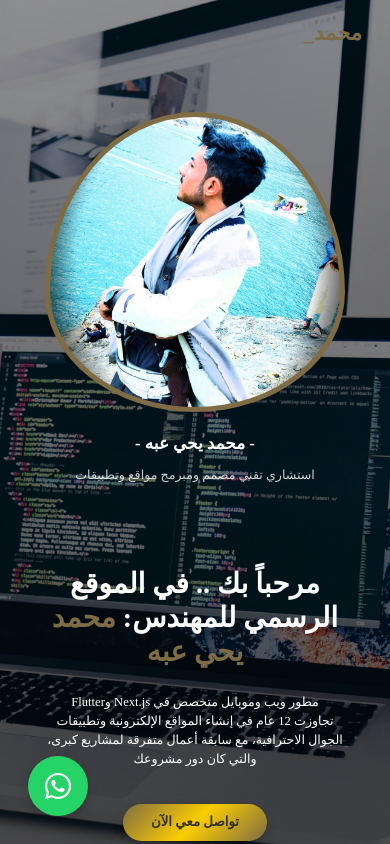
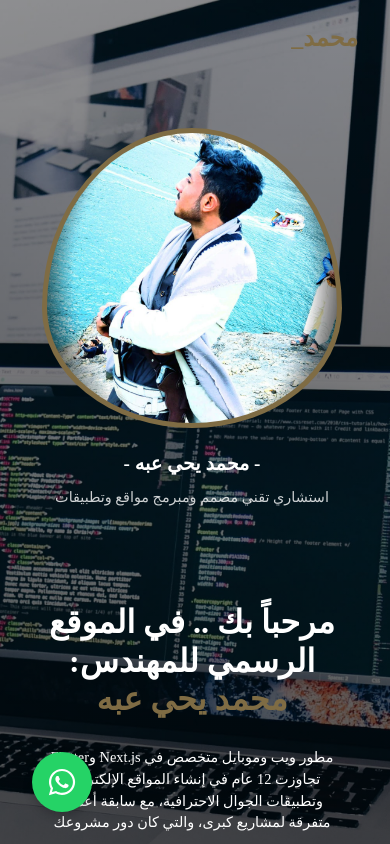
Before and after one commit to Moh-abah/myweb, a Next.js app: page / in a window 390 px wide. Shown: the top 844 px of the page. Built offline with nearby package versions, Linux system fonts and the light colour scheme.

Commit message:
costom mobailll

```diff
--- a/app/page.module.css
+++ b/app/page.module.css
@@ -772,9 +772,7 @@
 }
 
 @media (max-width: 480px) {
-  html {
-    font-size: 14px;
-  }
+
 
   .heroTitle {
     font-size: 2rem;
```
